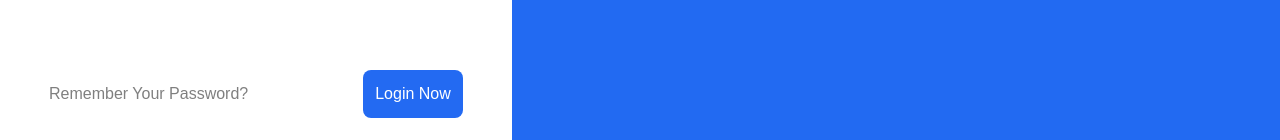
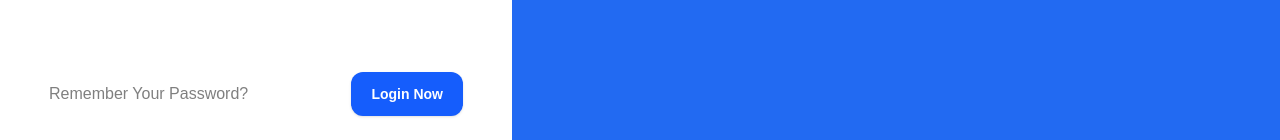
Before and after one commit to jesus-e8matrix/E8-Tax-AI, a Next.js app: page /forgot-password in a window 1280 px wide. Shown: the part 657-797 px from the top of the page. Built offline with nearby package versions, Linux system fonts and the light colour scheme.

Commit message:
Update ForgotPasswordPage.tsx

```diff
--- a/src/app/components/ForgotPasswordPage.tsx
+++ b/src/app/components/ForgotPasswordPage.tsx
@@ -68,10 +68,12 @@ const ForgotPasswordPage = () => {
           <h3 className="font-poppins text-[16px] text-black/50">
             Remember Your Password?
           </h3>
-          <Link
-            href="/login"
-            className="flex justify-center items-center h-full w-[100px] rounded-[8px] bg-[rgba(35,106,242,1)] text-white font-[400] text-center hover:bg-blue-700 transition-colors font-poppins"
-          >
+            <Link
+              href="/"
+              className="rounded-xl bg-blue-600 px-5 py-3 text-sm font-semibold text-white shadow hover:bg-blue-700 focus:outline-none focus:ring-4 focus:ring-blue-200"
+              aria-label="Go to login"
+            >
+
             Login Now
           </Link>
         </div>
```
